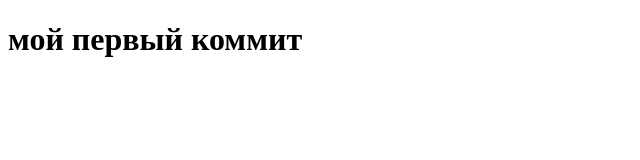
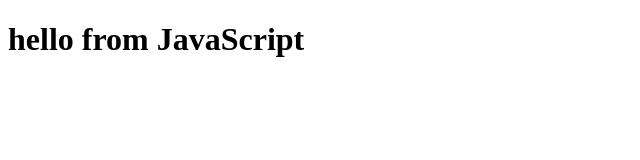
Before and after one commit to anrey001/first-project, a plain HTML site: page index.html in a window 1280 px wide. Shown: the whole page, without its empty margins (0-640 px from the left). Drawn offline with Linux system fonts and the light colour scheme.

Commit message:
пирвязка skript

```diff
--- a/index.html
+++ b/index.html
@@ -8,5 +8,6 @@
 </head>
 <body>
   <h1 class="heading">мой первый коммит</h1>
+  <script src="script.js"></script>
 </body>
 </html>
--- a/script.js
+++ b/script.js
@@ -0,0 +1 @@
+document.body.innerHTML = '<h1>hello from JavaScript</h1>'
```
